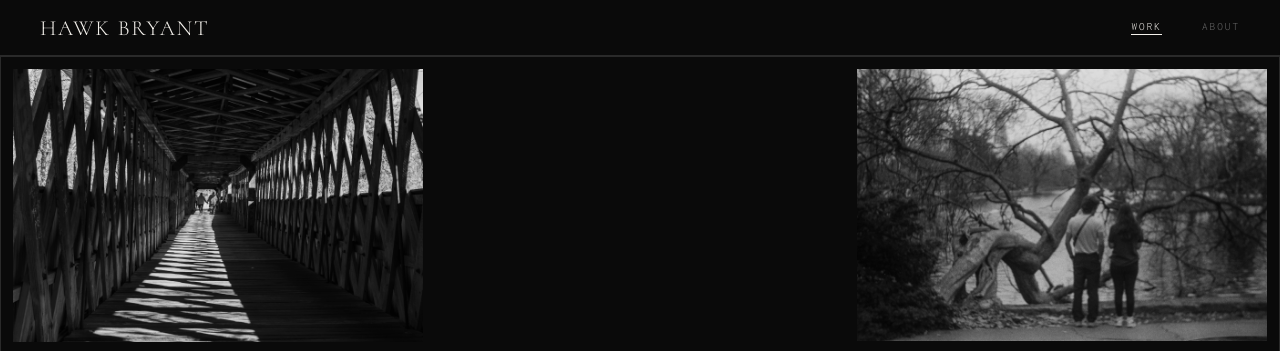
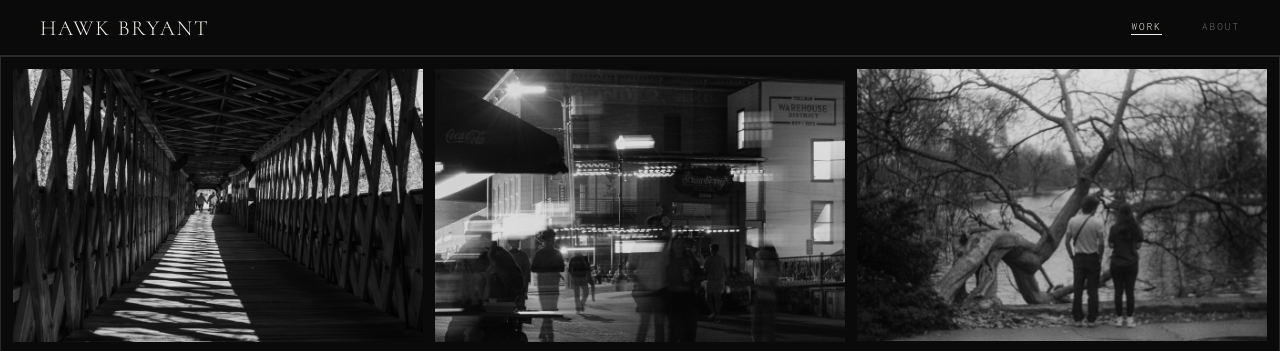
Before and after one commit to CodyHBryant/hawkbryant-site, a plain HTML site: page gallery.html in a window 1280 px wide. Shown: the top 351 px of the page. Drawn offline with Linux system fonts and the light colour scheme.

Commit message:
Update gallery.html

```diff
--- a/gallery.html
+++ b/gallery.html
@@ -29,7 +29,7 @@
   </figure>
 
   <figure class="gallery-item">
-    <img src="images/StrawberryFestival.jpg" alt="" loading="lazy" />
+    <img src="images/Strawberry Festival.jpg" alt="" loading="lazy" />
     <figcaption></figcaption>
   </figure>
 
```
